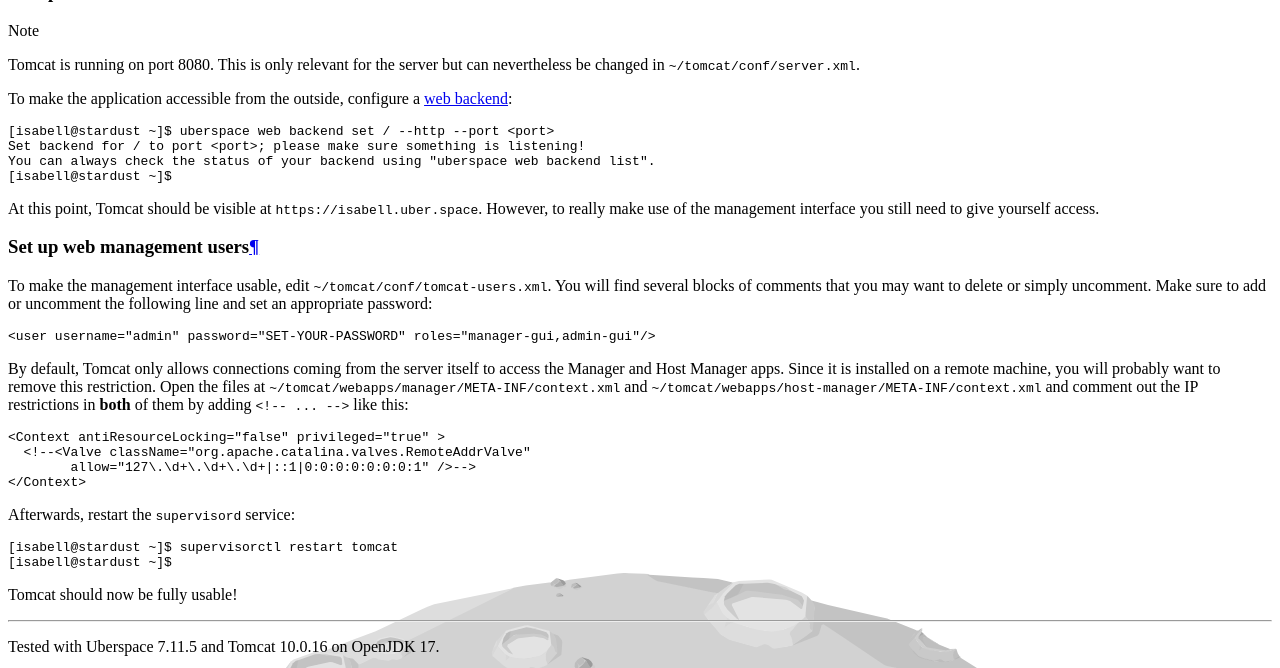
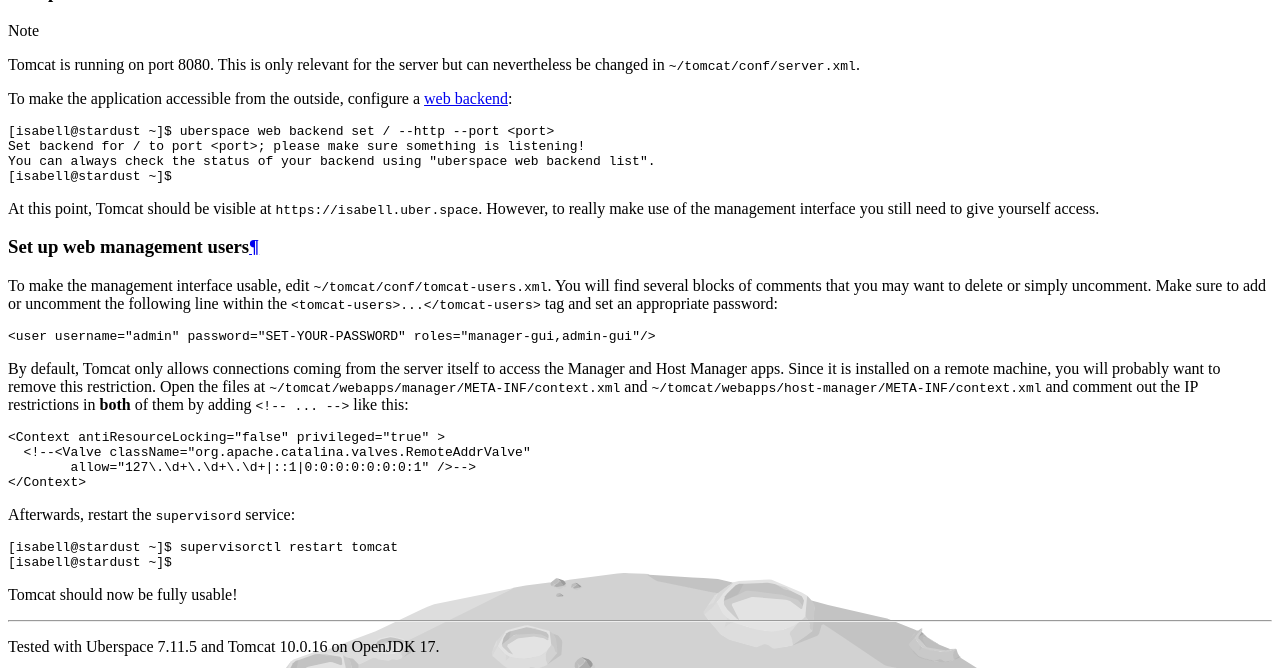
Before and after one commit to Uberspace/lab, a Sphinx documentation site: the page built from source/guide_tomcat.rst, in a window 1280 px wide and 900 px high, scrolled down 5891 px, cut to the strip 0-668 px from the top of the window. Built offline with Sphinx 7.4.7 and the Read the Docs theme 2.0.0, drawn with Linux system fonts in a browser that asks for light colours.

Commit message:
[tomcat] specify the tomcat-users tag explicitly

```diff
--- a/source/guide_tomcat.rst
+++ b/source/guide_tomcat.rst
@@ -121,7 +121,7 @@
 Set up web management users
 ---------------------------
 
-To make the management interface usable, edit ``~/tomcat/conf/tomcat-users.xml``. You will find several blocks of comments that you may want to delete or simply uncomment. Make sure to add or uncomment the following line and set an appropriate password:
+To make the management interface usable, edit ``~/tomcat/conf/tomcat-users.xml``. You will find several blocks of comments that you may want to delete or simply uncomment. Make sure to add or uncomment the following line within the ``<tomcat-users>...</tomcat-users>`` tag and set an appropriate password:
 
 .. code-block:: xml
 
```
